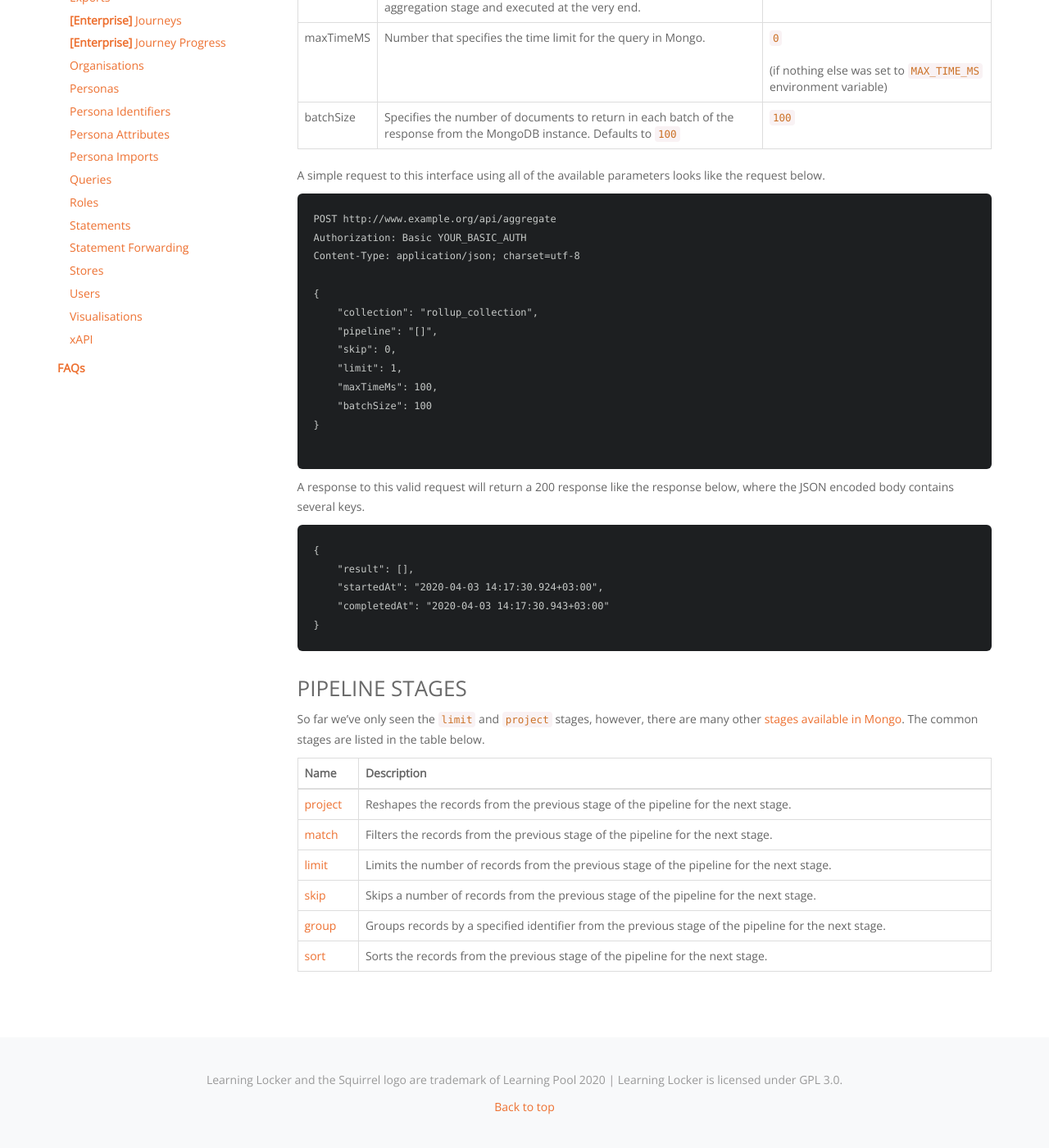
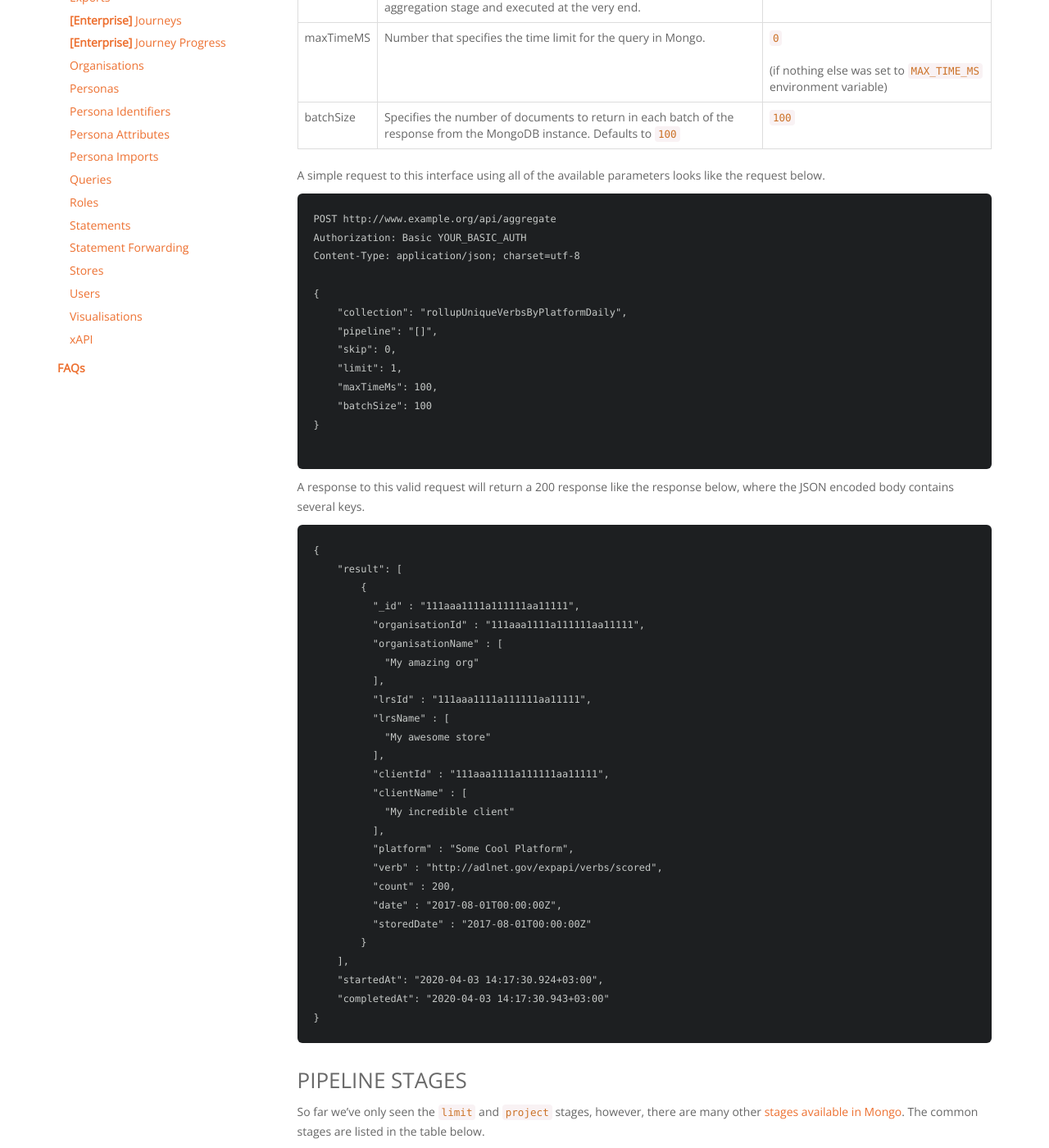
Before and after one commit to LearningLocker/docs, a Jekyll site: the page built from src/http-aggregate.md, in a window 1280 px wide and 1400 px high, scrolled down 836 px. Shown: the whole window at 82% size. Built offline with Jekyll 4.4.1, drawn with Linux system fonts in a browser that asks for light colours; nearby versions of some CDN libraries; our own code applies the rules of GitHub Pages for plain Markdown files.

Commit message:
docs(http-aggregate): Change example request collection name and response results

````diff
--- a/src/http-aggregate.md
+++ b/src/http-aggregate.md
@@ -31,7 +31,7 @@ Authorization: Basic YOUR_BASIC_AUTH
 Content-Type: application/json; charset=utf-8
 
 {
-    "collection": "rollup_collection",
+    "collection": "rollupUniqueVerbsByPlatformDaily",
     "pipeline": "[]",
     "skip": 0,
     "limit": 1,
@@ -44,7 +44,28 @@ A response to this valid request will return a 200 response like the response be
 
 ```http
 {
-    "result": [],
+    "result": [
+        {
+          "_id" : "111aaa1111a111111aa11111",
+          "organisationId" : "111aaa1111a111111aa11111",
+          "organisationName" : [
+            "My amazing org"
+          ],
+          "lrsId" : "111aaa1111a111111aa11111",
+          "lrsName" : [
+            "My awesome store"
+          ],
+          "clientId" : "111aaa1111a111111aa11111",
+          "clientName" : [
+            "My incredible client"
+          ],
+          "platform" : "Some Cool Platform",
+          "verb" : "http://adlnet.gov/expapi/verbs/scored",
+          "count" : 200,
+          "date" : "2017-08-01T00:00:00Z",
+          "storedDate" : "2017-08-01T00:00:00Z"
+        }
+    ],
     "startedAt": "2020-04-03 14:17:30.924+03:00",
     "completedAt": "2020-04-03 14:17:30.943+03:00"
 }
````
